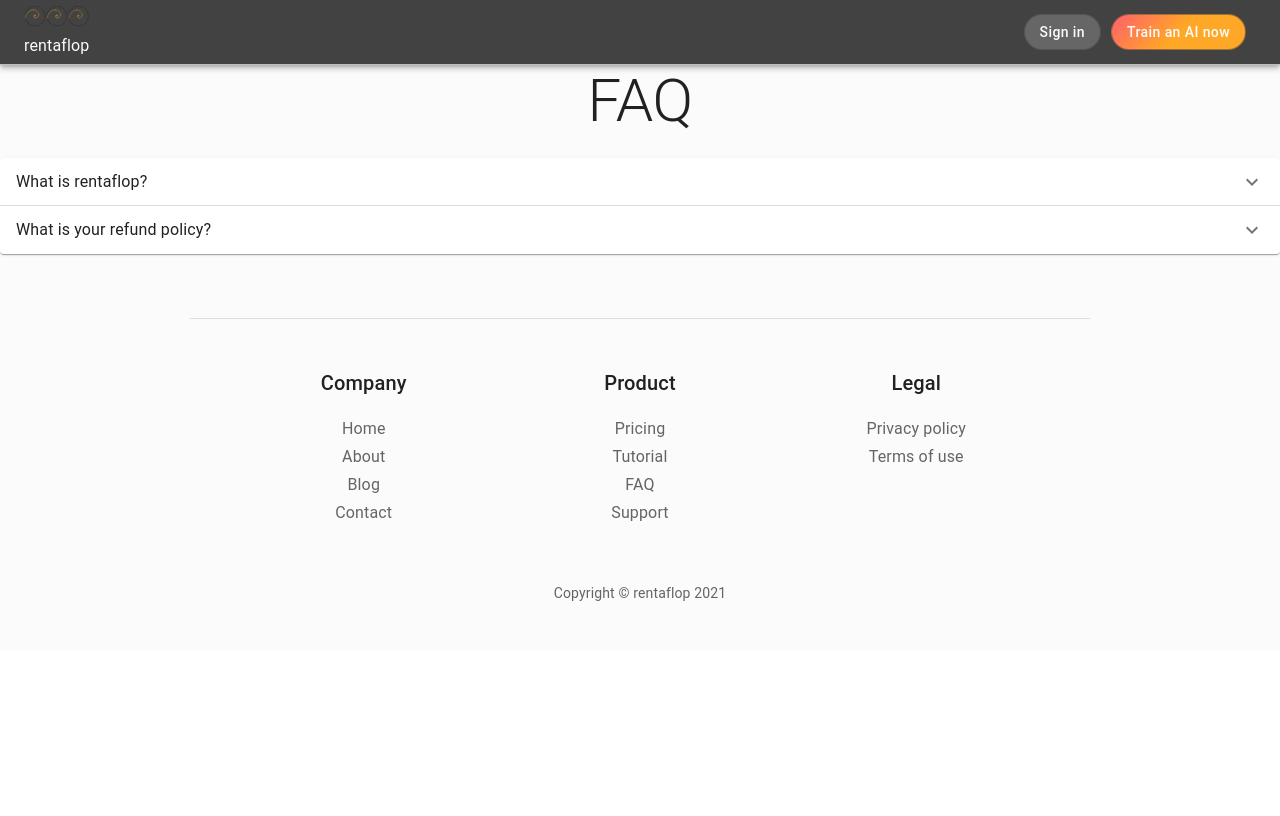
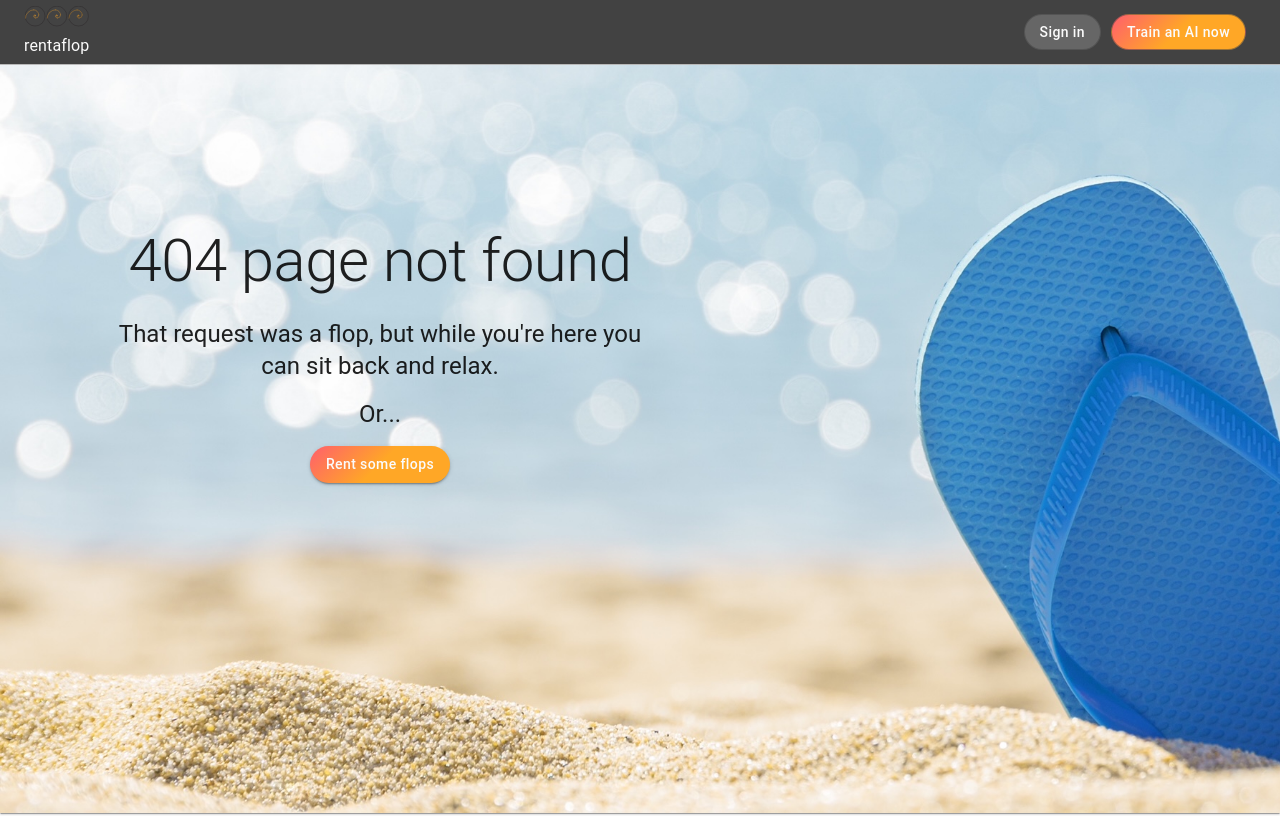
Before and after one commit to rentaflop/rentaflop-site, a React (Create React App) app: page /faq in a window 1280 px wide. Shown: the top 816 px of the page. Built offline with nearby package versions, Linux system fonts and the light colour scheme.

Commit message:
move faq back to portal and fix links

```diff
--- a/src/App.js
+++ b/src/App.js
@@ -1,7 +1,7 @@
 import React from 'react';
 import './App.css';
 import { Route, Switch, withRouter } from "react-router-dom";
-import { Home, About, Header, Footer, NotFound, Faq } from "./components";
+import { Home, About, Header, Footer, NotFound } from "./components";
 import CssBaseline from '@mui/material/CssBaseline';
 
 
@@ -20,7 +20,6 @@
 	<Switch>
 	  <Route path="/" exact component={() => <Home />} />
           <Route path="/about" exact component={() => <About />} />
-          <Route path="/faq" exact component={() => <Faq />} />
 
 	  {/*404 route must be last route in app*/}
 	  <Route component={() => <NotFound />} />
--- a/src/components/faq.js
+++ /dev/null
@@ -1,47 +0,0 @@
-import * as React from 'react';
-import { Typography, Accordion, AccordionSummary, AccordionDetails } from '@mui/material';
-import ExpandMoreIcon from '@mui/icons-material/ExpandMore';
-
-
-const faqs = [
-  {
-    question: `What is rentaflop?`,
-    answer: `rentaflop is the cloud provider for AI hobbyists. Deep Learning enthusiasts rent managed GPUs affordably,
-             allowing them to experiment, train, and tune their models.`
-  },
-  {
-    question: `What is your refund policy?`,
-    answer: `We hope you'll love rentaflop and won't need a refund, but if it comes to it, we're there for you.
-             Just go to the billing page, click the refund button on the relevant transaction, and give some quick feedback.
-             A member of our team will review the request, and it will generally be approved within 48 hours.
-             You may request a refund for any transaction within the past week.`
-  },
-];
-
-
-export default function Faq() {
-  return (
-    <div>
-      <Typography
-        component="h1"
-        variant="h2"
-        gutterBottom
-      >
-        FAQ
-      </Typography>
-
-      {faqs.map((faq) => (
-      <Accordion>
-        <AccordionSummary expandIcon={<ExpandMoreIcon />}>
-          <Typography>{faq.question}</Typography>
-        </AccordionSummary>
-        <AccordionDetails>
-          <Typography align="left">
-	    {faq.answer}
-          </Typography>
-        </AccordionDetails>
-      </Accordion>
-      ))}
-    </div>
-  );
-}
--- a/src/components/footer.js
+++ b/src/components/footer.js
@@ -30,12 +30,12 @@
   {
     title: 'Company',
     description: ['Home', 'About', "Blog", 'Contact'],
-    route: [home_url, home_url+'/about', '/', '/contact'],
+    route: [home_url, home_url+'/about', '/', portal_url+'/contact'],
   },
   {
     title: 'Product',
     description: ['Pricing', 'Tutorial', 'FAQ', 'Support'],
-    route: [portal_url+'/launchpad', '/', home_url+'/faq', portal_url+'/support'],
+    route: [portal_url+'/launchpad', '/', portal_url+'/faq', portal_url+'/support'],
   },
   {
     title: 'Legal',
--- a/src/components/index.js
+++ b/src/components/index.js
@@ -3,4 +3,3 @@
 export { default as About } from "./about";
 export { default as Footer } from "./footer";
 export { default as NotFound } from "./not_found";
-export { default as Faq } from "./faq";
```
Also changed, not shown: 19 other files (tests, documents, lock files or other folders).
